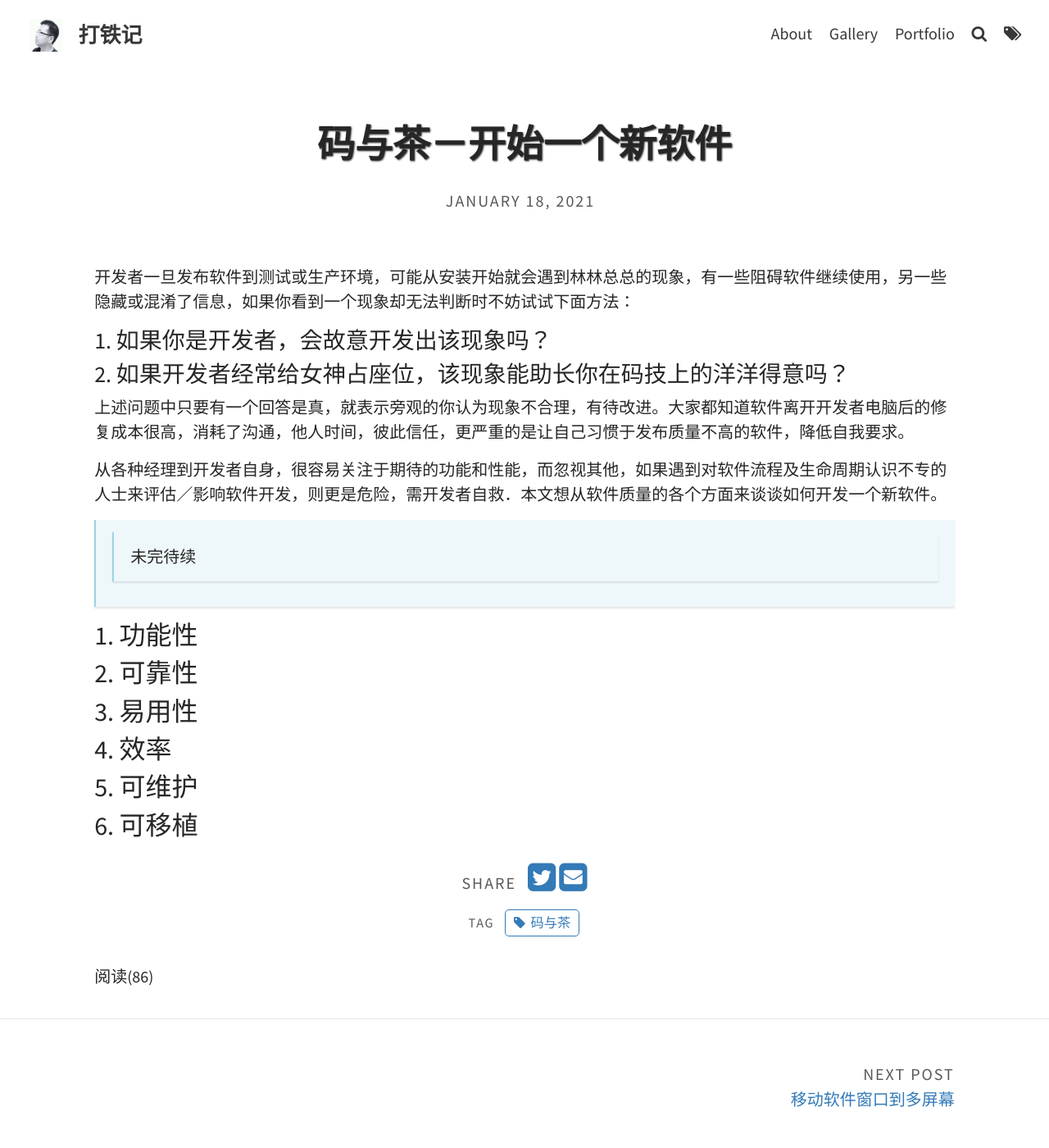
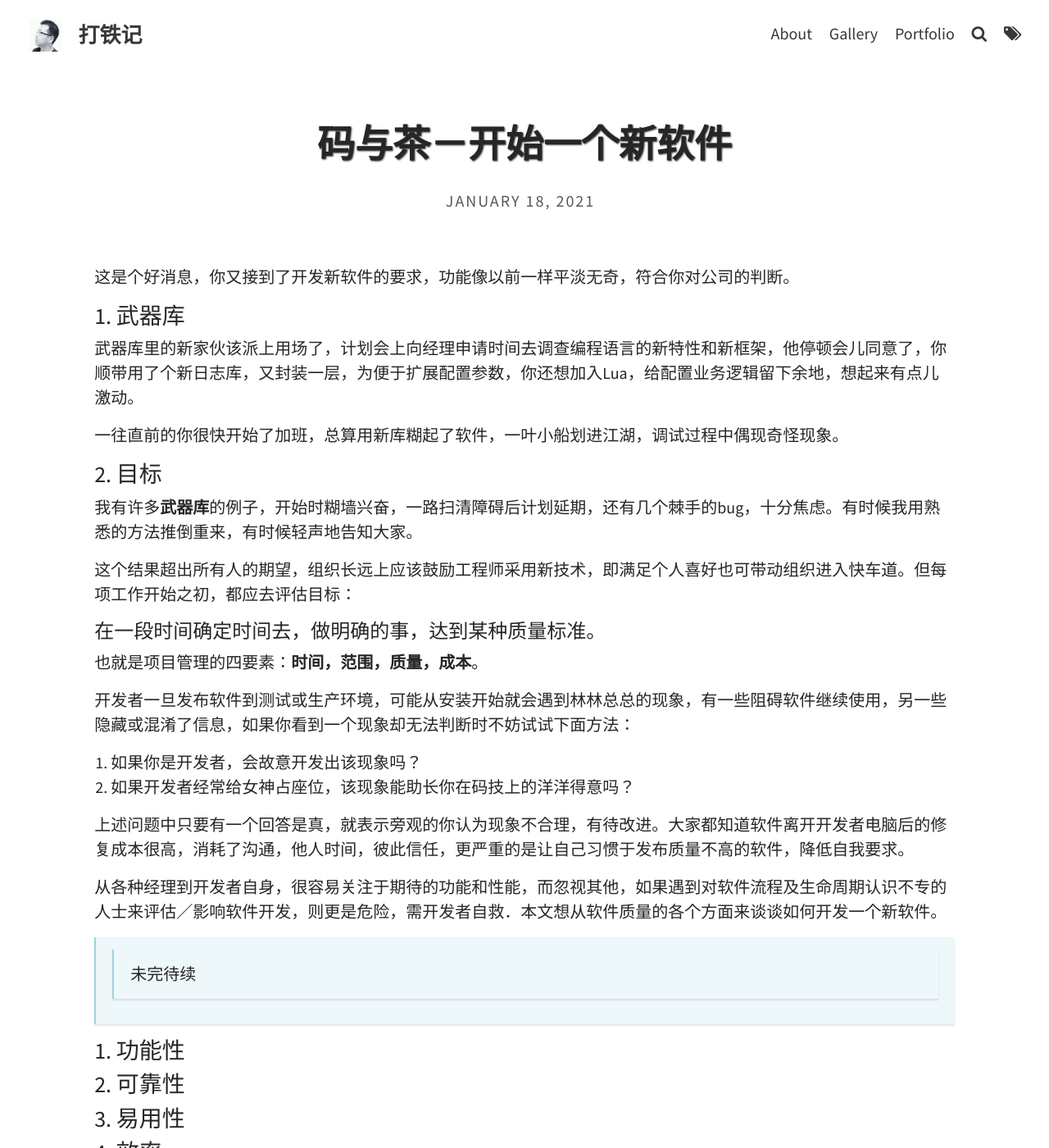
Before and after one commit to hubugui/hubugui.github.io, a Jekyll site: the page built from _posts/2021-01-18-码与茶-开始一个新软件.md, in a window 1280 px wide and 1400 px high. Shown: the whole window at 82% size. Built offline with Jekyll 4.4.1, drawn with Linux system fonts in a browser that asks for light colours; comment, search, counter and statistics services are not loaded.

Commit message:
update new project

```diff
--- a/_posts/2021-01-18-码与茶-开始一个新软件.md
+++ b/_posts/2021-01-18-码与茶-开始一个新软件.md
@@ -13,10 +13,37 @@ excerpt_separator: <!--more-->
 <!--more-->
 {:toc}
 
+这是个好消息，你又接到了开发新软件的要求，功能像以前一样平淡无奇，符合你对公司的判断。
+
+
+
+### 1. 武器库
+
+
+武器库里的新家伙该派上用场了，计划会上向经理申请时间去调查编程语言的新特性和新框架，他停顿会儿同意了，你顺带用了个新日志库，又封装一层，为便于扩展配置参数，你还想加入Lua，给配置业务逻辑留下余地，想起来有点儿激动。
+
+一往直前的你很快开始了加班，总算用新库糊起了软件，一叶小船划进江湖，调试过程中偶现奇怪现象。
+
+
+### 2. 目标
+
+
+我有许多**武器库**的例子，开始时糊墙兴奋，一路扫清障碍后计划延期，还有几个棘手的bug，十分焦虑。有时候我用熟悉的方法推倒重来，有时候轻声地告知大家。
+
+
+这个结果超出所有人的期望，组织长远上应该鼓励工程师采用新技术，即满足个人喜好也可带动组织进入快车道。但每项工作开始之初，都应去评估目标：
+
+
+#### 在一段时间确定时间去，做明确的事，达到某种质量标准。
+
+
+也就是项目管理的四要素：**时间，范围，质量，成本**。
+
+
 开发者一旦发布软件到测试或生产环境，可能从安装开始就会遇到林林总总的现象，有一些阻碍软件继续使用，另一些隐藏或混淆了信息，如果你看到一个现象却无法判断时不妨试试下面方法：
 
-### 1. 如果你是开发者，会故意开发出该现象吗？
-### 2. 如果开发者经常给女神占座位，该现象能助长你在码技上的洋洋得意吗？
+1. 如果你是开发者，会故意开发出该现象吗？
+1. 如果开发者经常给女神占座位，该现象能助长你在码技上的洋洋得意吗？
 
 上述问题中只要有一个回答是真，就表示旁观的你认为现象不合理，有待改进。大家都知道软件离开开发者电脑后的修复成本很高，消耗了沟通，他人时间，彼此信任，更严重的是让自己习惯于发布质量不高的软件，降低自我要求。
 
@@ -24,13 +51,15 @@ excerpt_separator: <!--more-->
 
 >>未完待续
 
-## 1. 功能性
 
-## 2. 可靠性
 
-## 3. 易用性
+### 1. 功能性
 
-## 4. 效率
+### 2. 可靠性
+
+### 3. 易用性
+
+### 4. 效率
 
 ## 5. 可维护
 
```
